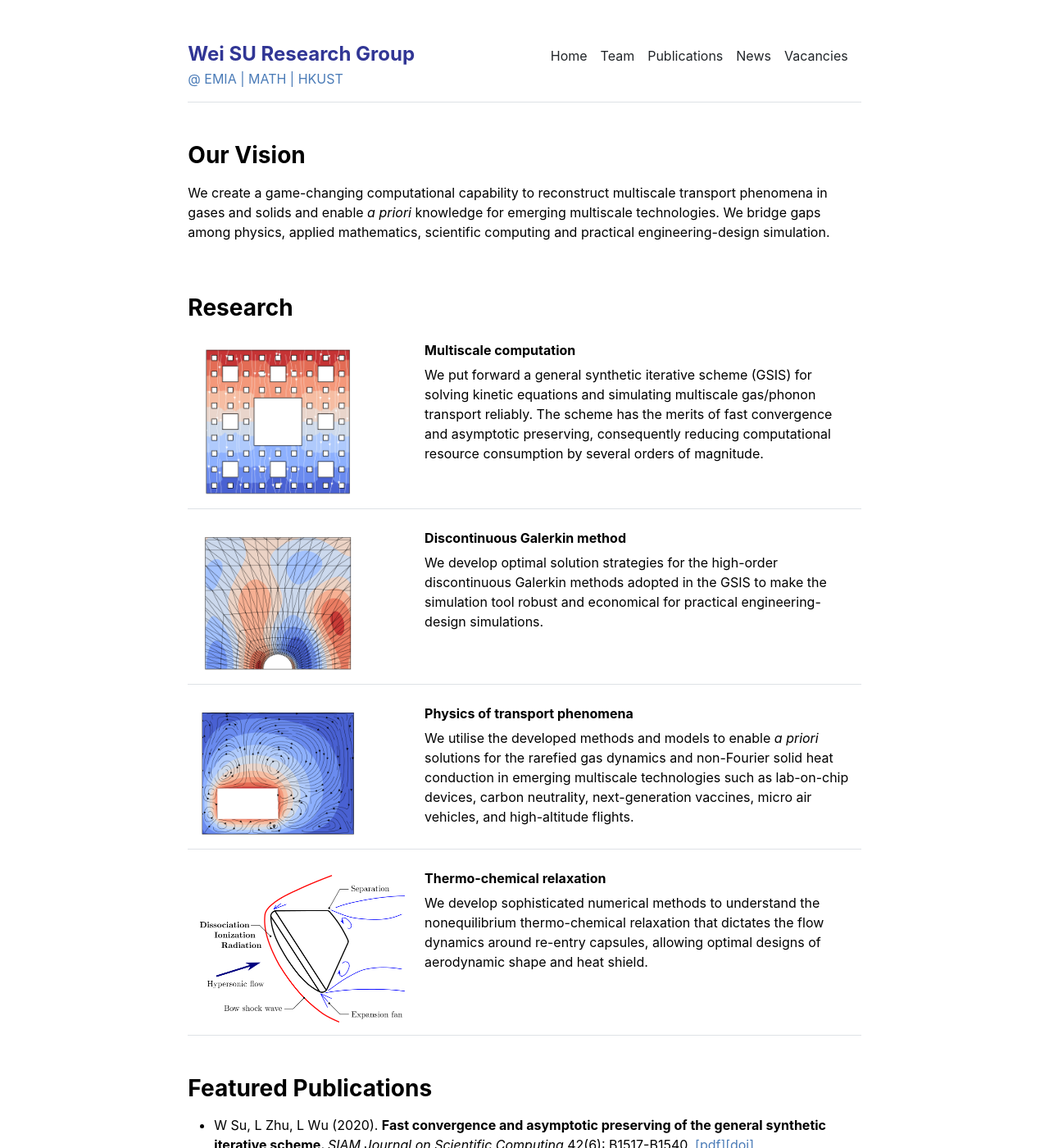
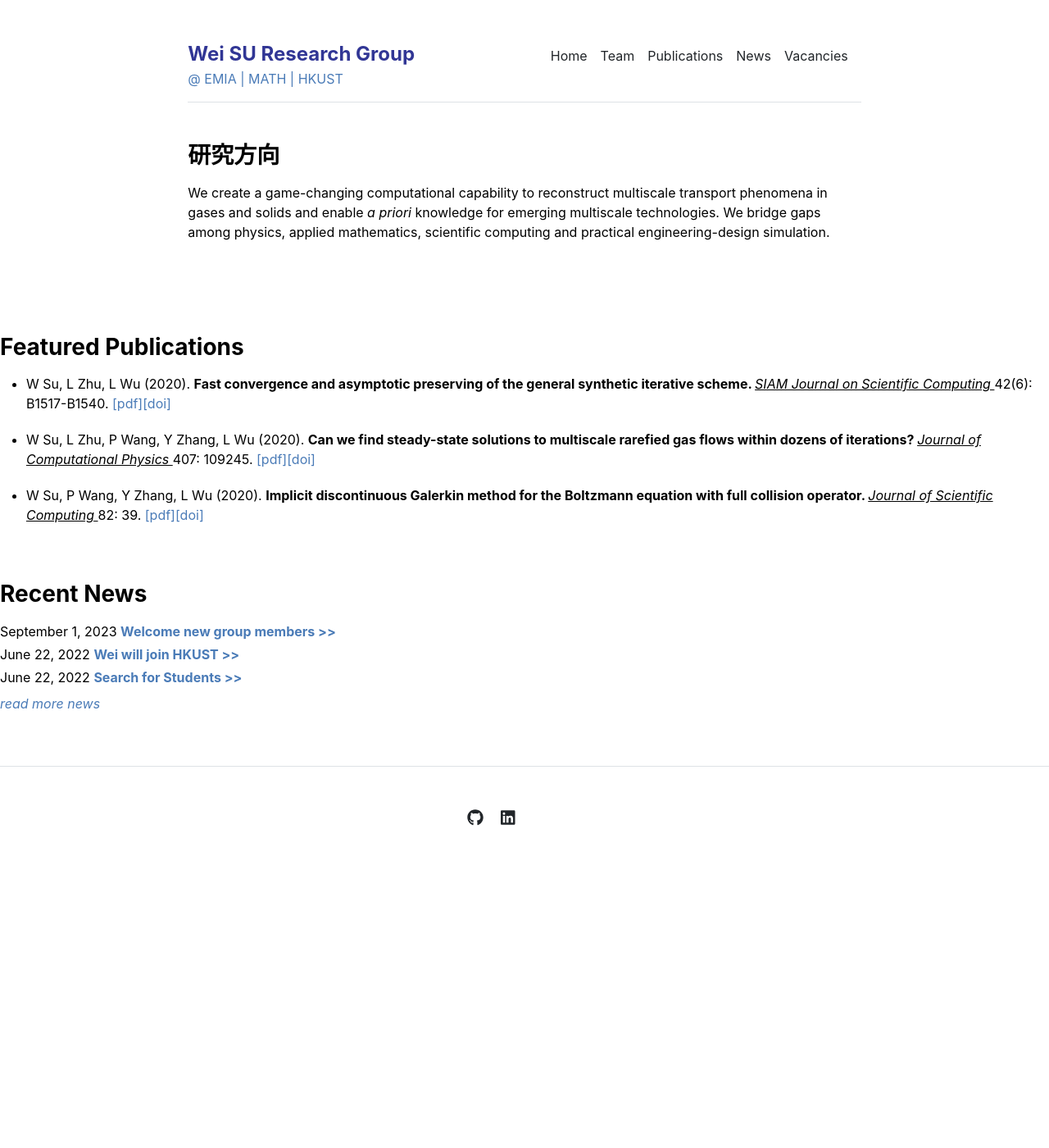
Before and after one commit to buchenwu/buchenwu.github.io, a Jekyll site: the page built from index.md, in a window 1280 px wide and 1400 px high. Shown: the whole window at 82% size. Built offline with Jekyll 4.4.1, drawn with Linux system fonts in a browser that asks for light colours.

Commit message:
Update home.html

```diff
--- a/_layouts/home.html
+++ b/_layouts/home.html
@@ -3,6 +3,13 @@ layout: default
 ---
 
 <div class="row g-5 mb-5">
+  <div class="col-md-12">
+    <h3 class="fw-bold mb-3">研究方向</h3>
+    <p>We create a game-changing computational capability to reconstruct multiscale transport phenomena in gases and solids and enable <span class="fst-italic">a priori</span> knowledge for emerging multiscale technologies. We bridge gaps among physics, applied mathematics, scientific computing and practical engineering-design simulation.</p>
+  </div>
+</div>
+
+<!-- <div class="row g-5 mb-5">
   <div class="col-md-12">
     <h3 class="fw-bold mb-3">Our Vision</h3>
     <p>We create a game-changing computational capability to reconstruct multiscale transport phenomena in gases and solids and enable <span class="fst-italic">a priori</span> knowledge for emerging multiscale technologies. We bridge gaps among physics, applied mathematics, scientific computing and practical engineering-design simulation.</p>
@@ -48,7 +55,7 @@ layout: default
         </p>
       </div>
     </div>
-
+ -->
     <!--<p class="mt-2 fst-italic"><a class="four" href="/research">read full research topics</a></p>-->
   </div>
 </div>
```
